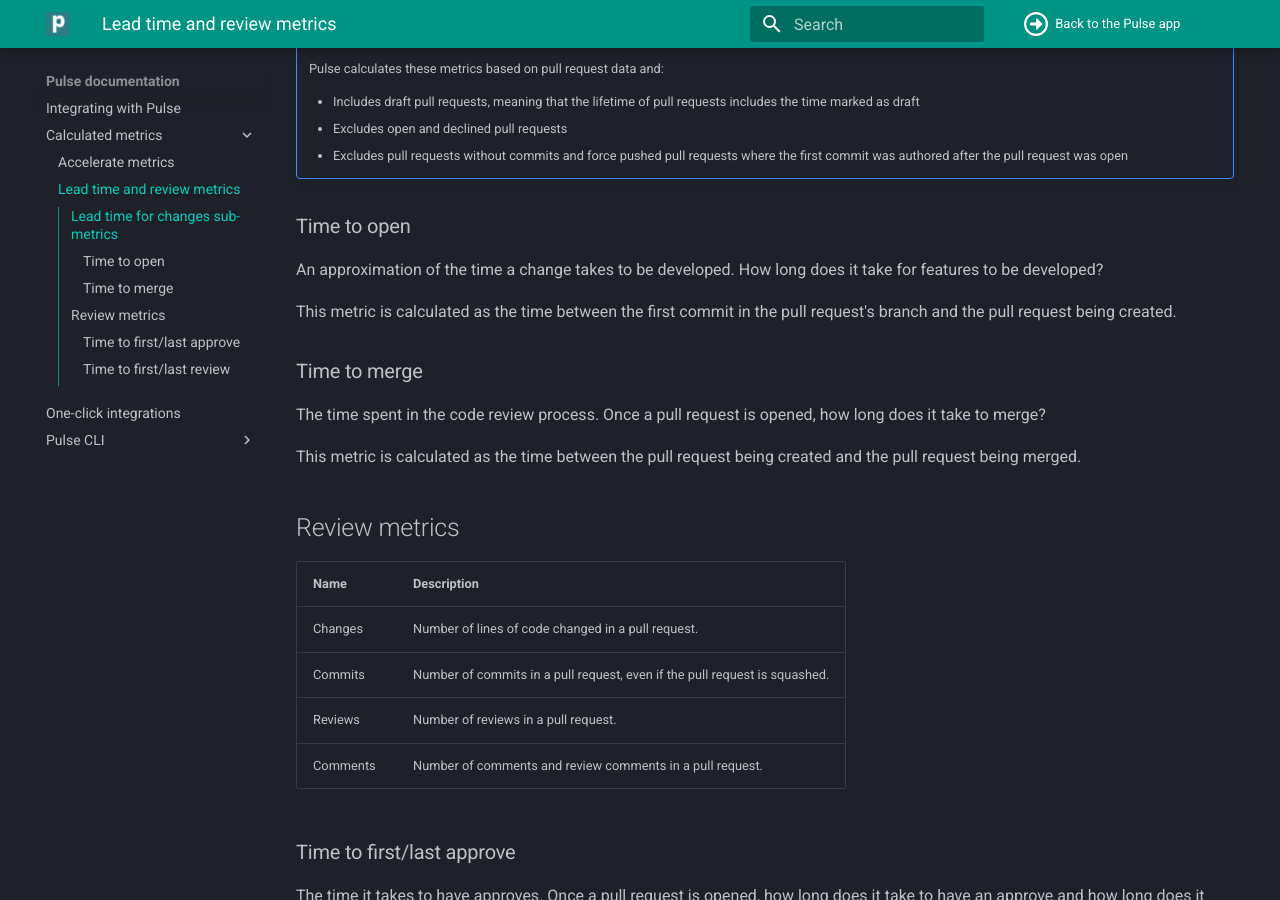
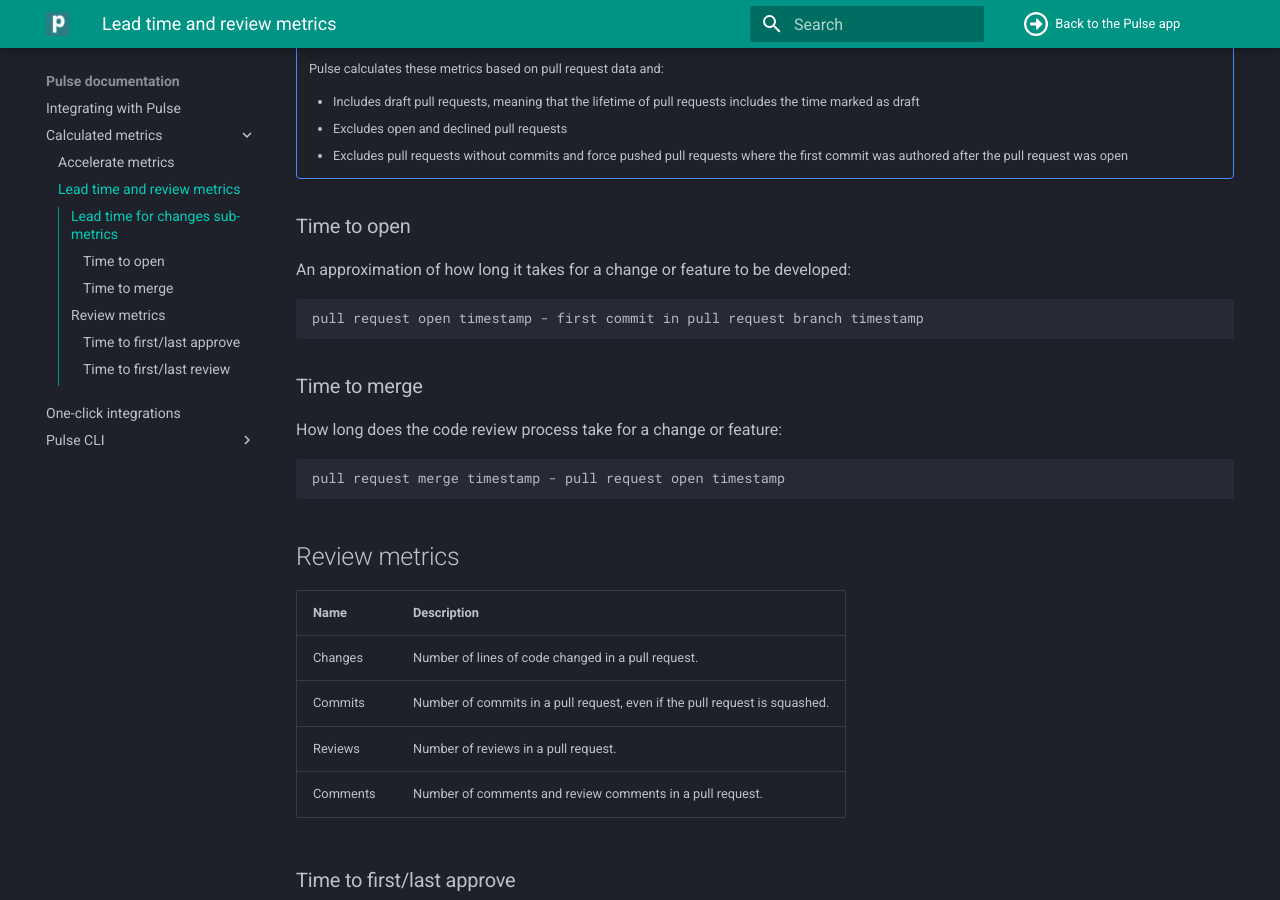
Before and after one commit to codacy/pulse-user-docs, an MkDocs documentation site: the page built from docs/metrics/lead-time-reviews.md, in a window 1280 px wide and 900 px high, scrolled down 410 px. Built offline with MkDocs 1.6.1 and Material for MkDocs 9.7.7, drawn with Linux system fonts in a browser that asks for light colours.

Commit message:
clean: Review time to open and time to merge

````diff
--- a/docs/metrics/lead-time-reviews.md
+++ b/docs/metrics/lead-time-reviews.md
@@ -18,15 +18,19 @@
 
 ### Time to open
 
-An approximation of the time a change takes to be developed. How long does it take for features to be developed?
+An approximation of how long it takes for a change or feature to be developed:
 
-This metric is calculated as the time between the first commit in the pull request's branch and the pull request being created.
+```text
+pull request open timestamp - first commit in pull request branch timestamp
+```
 
 ### Time to merge
 
-The time spent in the code review process. Once a pull request is opened, how long does it take to merge?
+How long does the code review process take for a change or feature:
 
-This metric is calculated as the time between the pull request being created and the pull request being merged.
+```text
+pull request merge timestamp - pull request open timestamp
+```
 
 ## Review metrics
 
````
